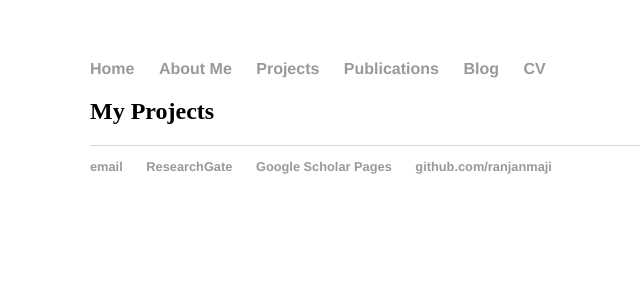
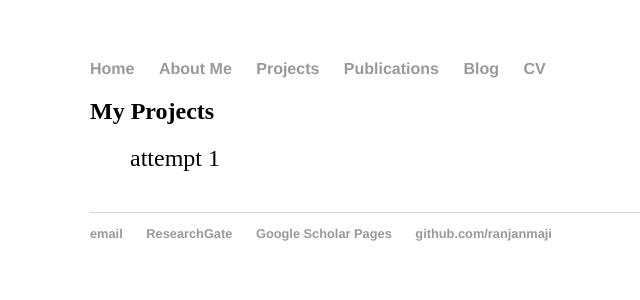
Before and after one commit to ranjanmaji/just-a-site, a Jekyll site: the page built from projects/index.html, in a window 1280 px wide. Shown: the top 300 px of the page, without its empty margins (102-742 px from the left). Built offline with Jekyll 4.4.1, drawn with Linux system fonts in a browser that asks for light colours.

Commit message:
projects attempt

```diff
--- a/css/main.css
+++ b/css/main.css
@@ -42,11 +42,11 @@ ul.posts li {
     list-style: none;
 }
 
-ul.project {
+ul.projects {
     margin: 20px auto 40px;
     font-size: 1.5em;
 }
 
-ul.project li {
+ul.projects li {
     list-style: none;
 }
--- a/projects/index.html
+++ b/projects/index.html
@@ -4,7 +4,7 @@ title: My Projects
 ---
 	<h2>{{ page.title }}</h2>
 	<ul class="projects">
-
+		attempt 1
 	  {% for post in site.projects %}
 	  	<li>check</li>
 	    <li><span>{{ post.date | date_to_string }}</span> » <a href="/just-a-site{{ post.url }}" title="{{ post.title }}">{{ post.title }}</a></li>
```
